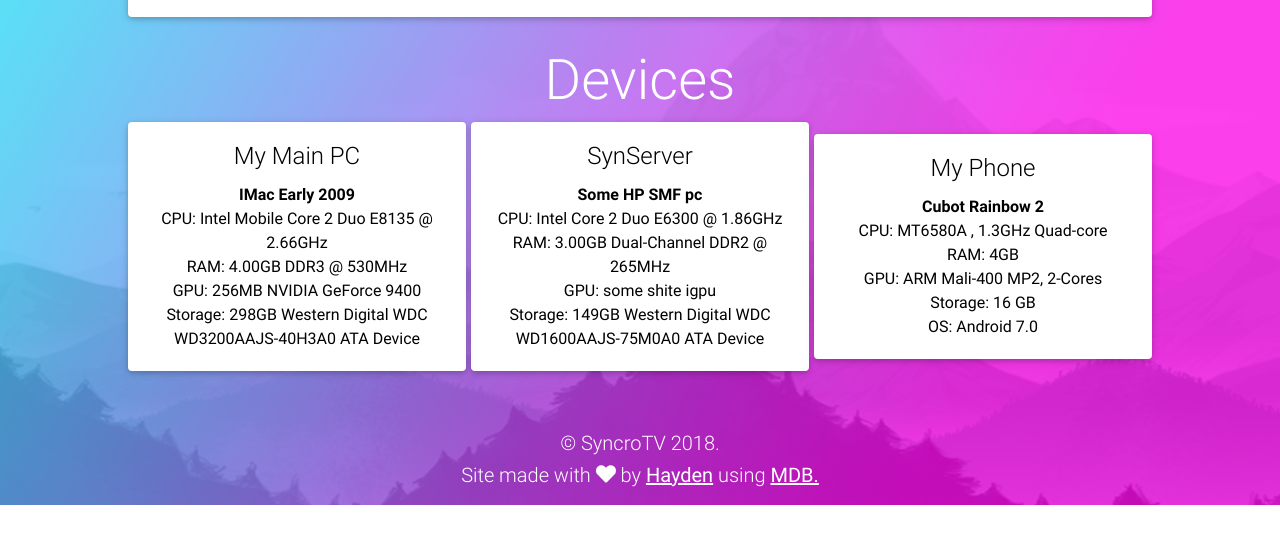
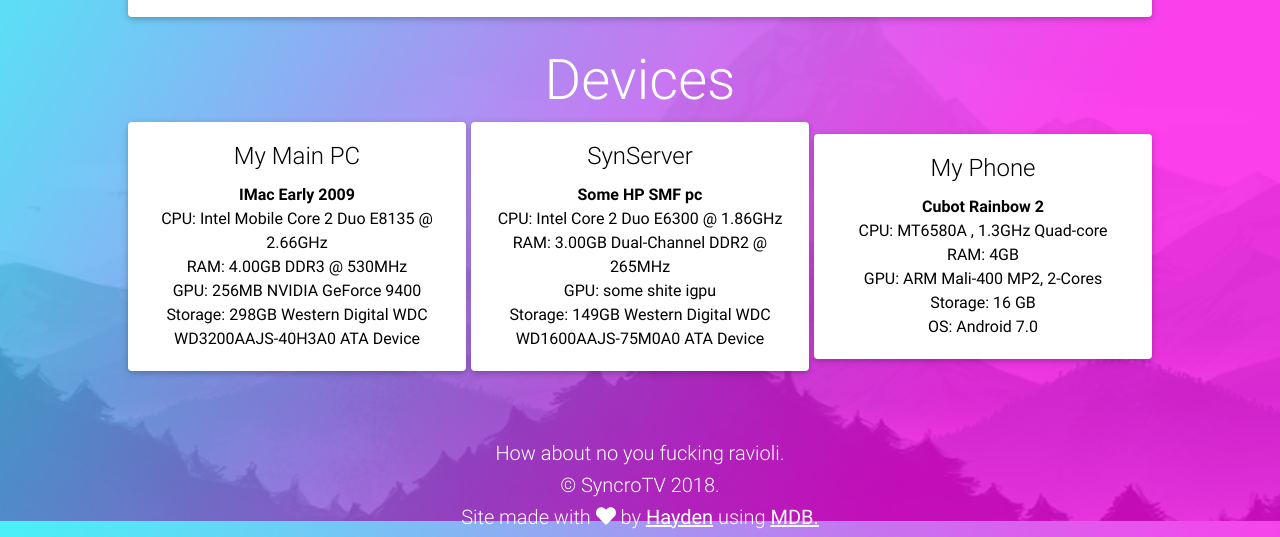
Before and after one commit to DanOffDiscord/SyncroTV-Website, a plain HTML site: page index.html in a window 1280 px wide. Shown: the part 1879-2416 px from the top of the page. Before the commit the page ends 2384 px from the top, so only its background shows below. Drawn offline with Linux system fonts and the light colour scheme.

Commit message:
How about no you fucking ravioli.
How about no you fucking ravioli.

```diff
--- a/index.html
+++ b/index.html
@@ -80,6 +80,8 @@
         </div>
     </div>
     <div class="main-footer" style="padding-top:10px;padding-bottom:10px;">
+    </div>
+        <h5> How about no you fucking ravioli.</h5>
         <h5>&copy; SyncroTV 2018.</h5>
         <h5>Site made with <i class="fas fa-heart"></i> by <a href="https://haydenbrown39.ml" style="color:white;text-decoration:underline;"><strong>Hayden</strong></a> using <a href="https://mdbootstrap.com" style="color:white;text-decoration:underline;"><strong>MDB.</strong></a></h5>
     </div>
```
